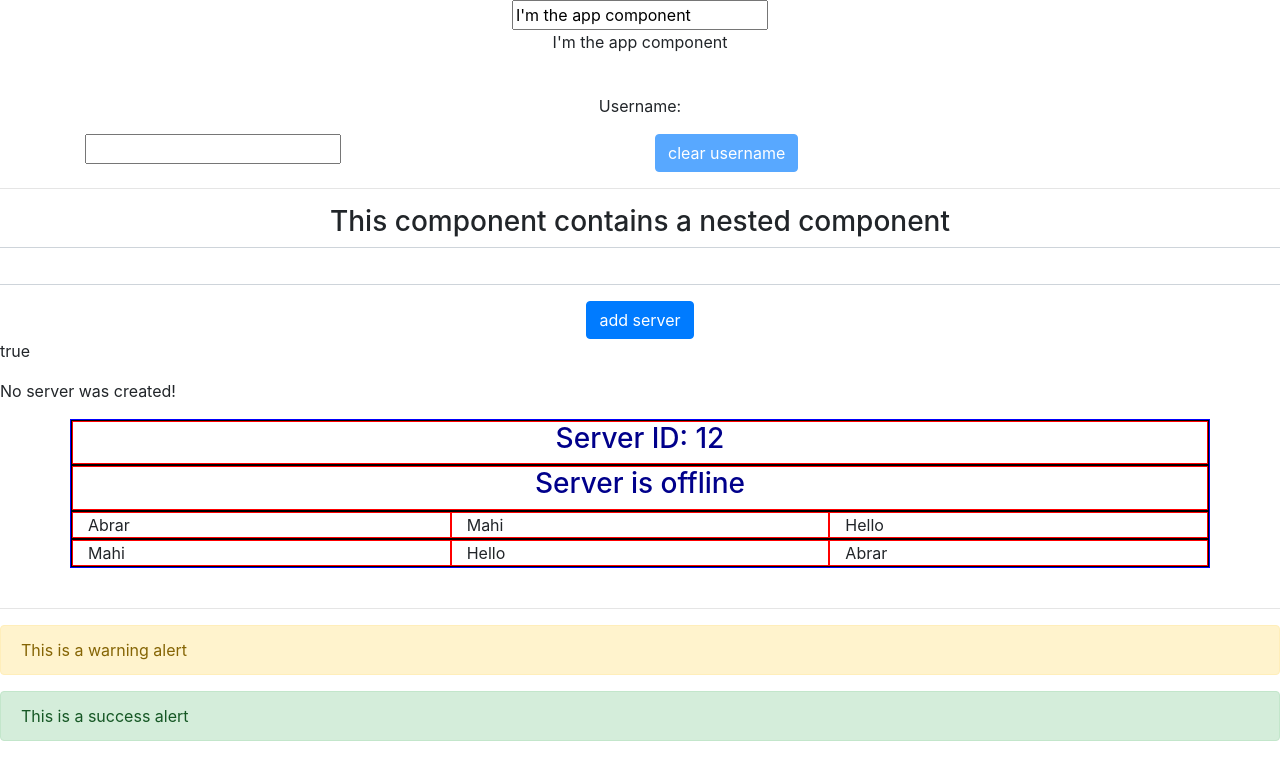
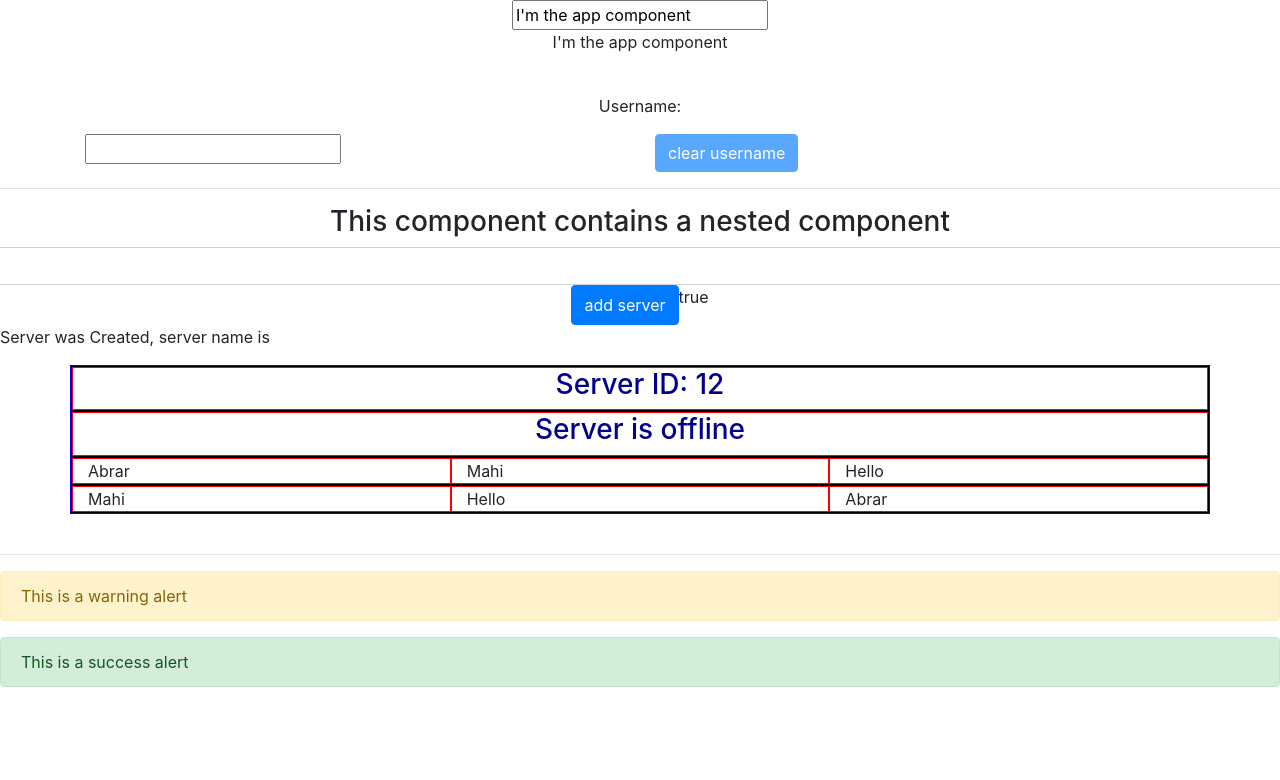
Before and after one commit to amahi2001/Angular-Practice, an Angular app: page / in a window 1280 px wide. Shown: the top 780 px of the page. Built offline with nearby package versions, Linux system fonts and the light colour scheme.

Commit message:
**ignore** some documentation

```diff
--- a/src/app/nested/nested.component.html
+++ b/src/app/nested/nested.component.html
@@ -1,18 +1,24 @@
 <h3>This component contains a nested component</h3>
 <!-- allowing the button to be clicked after 2 secods via property binding -->
 <!-- clicking button will change server status via event binding -->
-<div class="row justify-content-center" (input)="onUpdateServerName($event)">
-    <input type="text" class="form-control">
+<div class="row justify-content-center">
+    <!-- !using event-Binding -->
+    <!-- <input type="text" class="form-control" (input)="onUpdateServerName($event)"> -->
+    <!-- !using 2 way Binding -->
+    <input type="text" class="form-control" [(ngModel)]="serverName">
 </div>
-<div class="row justify-content-center">
+<!-- <div class="row justify-content-center">
     <p><strong>{{serverName}}</strong></p>
-</div>
+</div> -->
 <div class="row justify-content-center">
     <button [disabled]="!allowNewServer" (click)="onCreateServer()" class="btn btn-primary" type="button">
         add server
     </button>
+    <!-- !setting text content via property binding -->
+    <p [innerText]="allowNewServer"></p>
 </div>
-<!-- setting text content via property binding -->
-<p [innerText]="allowNewServer"></p>
-<p>{{serverCreationStatus}}</p>
+
+<!-- <p>{{serverCreationStatus}}</p> -->
+
+<p >Server was Created, server name is {{serverName}}</p>
 <app-server></app-server>
```
